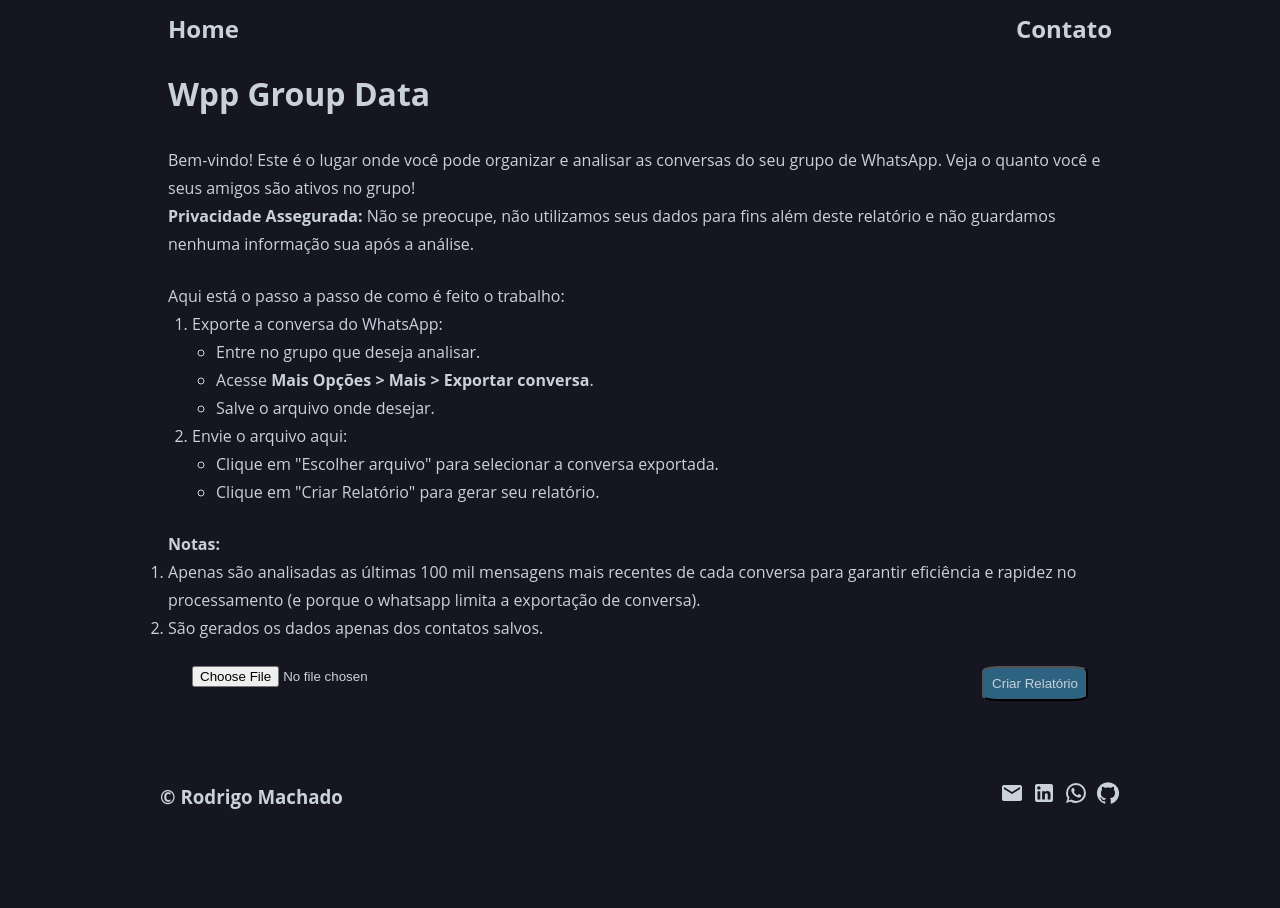
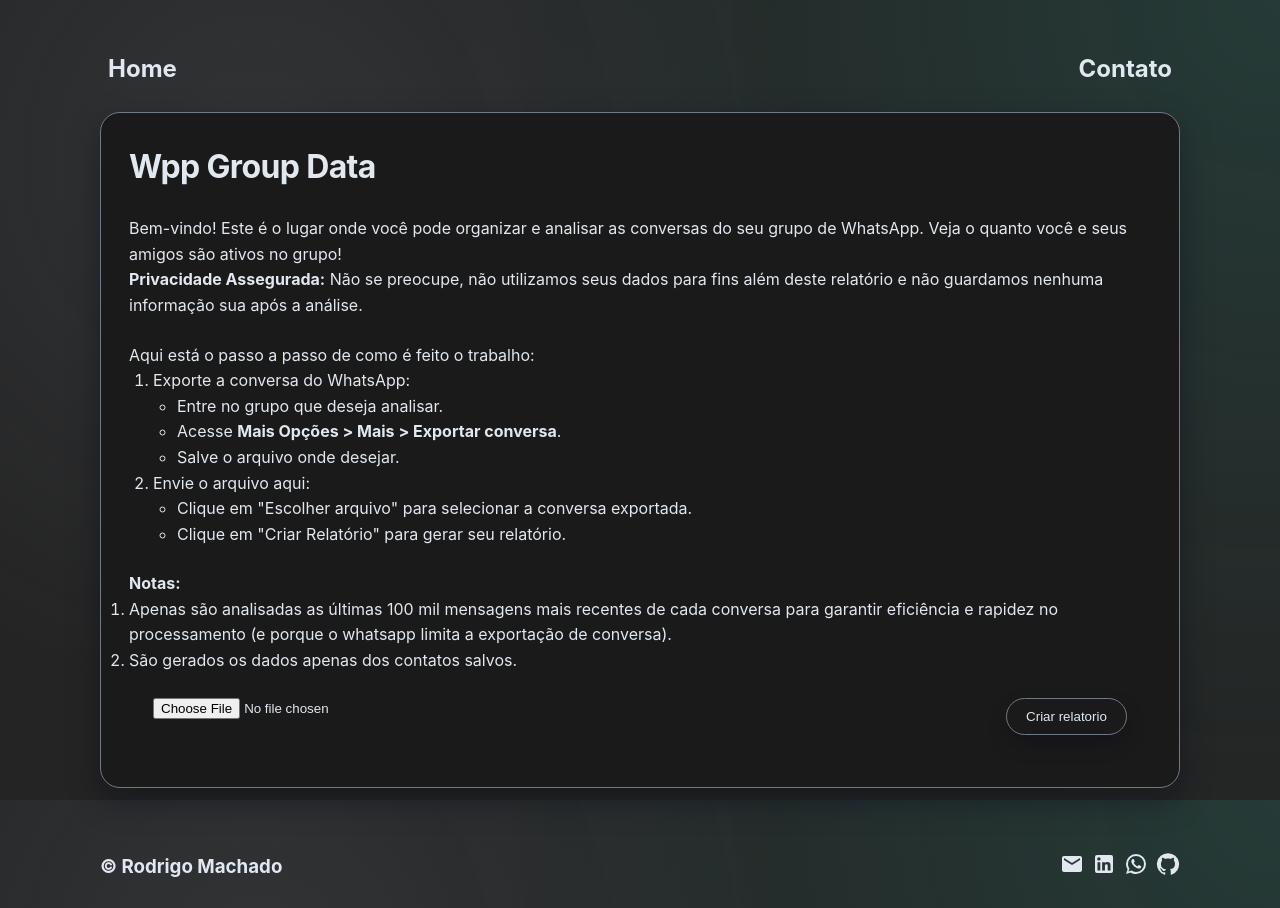
Before and after one commit to rodrigoborgesmachado/wpp-group-data, a React (Create React App) app: page / in a window 1280 px wide. Before the commit the page ends 814 px from the top, so only its background shows below. Built offline with nearby package versions, Linux system fonts and the light colour scheme.

Commit message:
Adicionando alterações dos layouts

```diff
--- a/src/components/loader/loader.css
+++ b/src/components/loader/loader.css
@@ -1,14 +1,17 @@
 .loader-container {
+    position: fixed;
+    inset: 0;
     display: flex;
     justify-content: center;
     align-items: center;
-    height: 100vh; /* Full screen height */
-    width: 100%;
+    background: var(--color-overlay);
+    backdrop-filter: blur(4px);
+    z-index: 999;
   }
 
   .spinner {
-    border: 8px solid var(--loader-background-color);
-    border-top: 8px solid var(--loader-color);
+    border: 8px solid var(--color-scroll-track);
+    border-top: 8px solid var(--color-accent);
     border-radius: 50%;
     width: 60px;
     height: 60px;
--- a/src/index.css
+++ b/src/index.css
@@ -1,75 +1,45 @@
 :root {
-  /* Cor do background */
-  --background-color: #161623;
+  font-family: "Inter", system-ui, -apple-system, BlinkMacSystemFont, "Segoe UI", sans-serif;
+  line-height: 1.5;
+  font-weight: 400;
+  font-synthesis: none;
+  text-rendering: optimizeLegibility;
+  -webkit-font-smoothing: antialiased;
+  -moz-osx-font-smoothing: grayscale;
 
-  /* Cor do header, footer e outros elementos principais */
-  --primary-color: #161623;
-
-  /* Cor dos painéis */
-  --secundary-color: #4D5B7D;
-  /* Cor dos painéis */
-  --secundary-color-hover: #383838;
-
-  /* Cor do texto nos painéis */
-  --text-color-primary-light: #cdd7f7;
-  --text-color-primary: #C9D1D9;
-  --text-color-secondary: #FFFFFF;
-  --text-color-accent: #2CDEBF;
-  --text-color-code: #426278;
-  --text-color-button: #FFFFFF;
-
-  /* Cores do botão principal */
-  --button-color-primary: #2d6280;
-  --button-color-primary-hover: #467a98;
-  --button-color-primary-wrong: #B00020;
-  --button-color-primary-wrong-hover: #CF6679;
-
-  --button-color-primary-right: rgb(56, 142, 60);
-  --button-color-primary-right-hover: rgb(56, 142, 60, 0.9);
-
-  --button-color-secondary: rgb(37, 26, 166);
-  --separator-color-primary: rgba(173, 179, 187, 0.48);;
-  --shadow-color-primary: rgba(0, 0, 0, .12);
-  --shadow-color-secondary: rgba(0, 0, 0, .12);
-  --separator-marker-color-primary: #006B59;
-
-  --block-color: #FAFDFA;
-  --block-color-secundary: #FAFDFA;
-
-  --color-surface: #FAFDFA;
-  --color-surface-variant: #1F1F1F;
-
-  --loader-color: #8A2BE2;
-  --panel-border-color : #eaebeb;
-
-  --border-color: gray;
-
-  --modal-background-color:rgba(255, 255, 255, 0.25);
-
-  --footer-heigth:48px;
-  --icon-heigth:24px;
-  --header-height: 56px;
-
-  --default-spacing:8px;
-  --double-default-spacing:calc(2 * var(--default-spacing));
-  --triple-default-spacing:calc(3 * var(--default-spacing));
-
-  --default-max-width:1080px;
-
-  --default-border-radius:8px;
-  --default-border-radius-extra:16px;
-
-  --transient-color-primary: #8A2BE2;
-  --transient-color-second: #4B0082;
-  --transient-color-third: #B00020;
-  --transient-color-fourfh: #CF6679;
-
-  --loader-background-color: #3c3c3c;
-  --loader-color: #bb86fc;
-
-  --xl6: 4rem;
+  color-scheme: light dark;
+  --color-background: #242424;
+  --color-surface: #1a1a1a;
+  --color-surface-muted: #1a1a1a;
+  --color-surface-elevated: #1a1a1a;
+  --color-border: #1a1a1a;
+  --color-border-strong: rgb(113, 121, 134);
+  --color-text-primary: #e2e8f0;
+  --color-text-secondary: #e2e8f0;
+  --color-accent: #2cdebf;
+  --color-button-bg: #1a1a1a;
+  --color-button-text: #e2e8f0;
+  --color-card-bg: #1a1a1a;
+  --color-card-border: rgb(113, 121, 134);
+  --color-danger: #f87171;
+  --color-danger-surface: rgba(248, 113, 113, 0.12);
+  --color-danger-text: #fca5a5;
+  --color-warning: #fbbf24;
+  --color-overlay: rgba(15, 23, 42, 0.75);
+  --color-input-bg: #242424;
+  --color-input-text: #f8fafc;
+  --color-input-border: rgb(113, 121, 134);
+  --color-scroll-thumb: rgba(148, 163, 184, 0.4);
+  --color-scroll-track: rgba(15, 23, 42, 0.35);
+  --default-spacing: 8px;
+  --double-default-spacing: calc(2 * var(--default-spacing));
+  --triple-default-spacing: calc(3 * var(--default-spacing));
+  --default-max-width: 1080px;
+  --default-border-radius: 12px;
+  --default-border-radius-extra: 20px;
+  --shadow-soft: 0 12px 32px rgba(2, 6, 23, 0.35);
+  --shadow-raised: 0 24px 60px rgba(2, 6, 23, 0.45);
 }
-
 * {
   padding: 0;
   margin: 0;
@@ -77,131 +47,115 @@
 }
 
 [data-theme='light'] {
-  /* Cor do background */
-  --background-color: #dddddd;
-
-  /* Cor do header, footer e outros elementos principais */
-  --primary-color: #f0f0f0;
-
-  /* Cor dos painéis */
-  --secundary-color: #e0e0e0;
-  /* Cor dos painéis */
-  --secundary-color-hover: #d0d0d0;
-
-  /* Cor do texto nos painéis */
-  --text-color-primary-light: #2e4e4e;
-  --text-color-primary: #1e1e1e;
-  --text-color-secondary: #333333;
-  --text-color-accent: #007bff;
-  --text-color-code: #3d3d3d;
-  --text-color-button: #ffffff;
-
-  /* Cores do botão principal */
-  --button-color-primary: #007bff;
-  --button-color-primary-hover: #0056b3;
-  --button-color-primary-wrong: #dc3545;
-  --button-color-primary-wrong-hover: #c82333;
-
-  --button-color-primary-right: #28a745;
-  --button-color-primary-right-hover: #218838;
-
-  --button-color-secondary: #6c757d;
-  --separator-color-primary: rgba(0, 0, 0, 0.1);
-  --shadow-color-primary: rgba(0, 0, 0, 0.1);
-  --shadow-color-secondary: rgba(0, 0, 0, 0.1);
-  --separator-marker-color-primary: #006b59;
-
-  --block-color: #ffffff;
-  --block-color-secundary: #f8f9fa;
-
+  color-scheme: light;
+  --color-background: #f8fafc;
   --color-surface: #ffffff;
-  --color-surface-variant: #f0f0f0;
-
-  --loader-color: #007bff;
-  --panel-border-color : #cccccc;
-
-  --modal-background-color: rgba(255, 255, 255, 0.9);
-
-  --footer-heigth: 24px;
-
-  --default-spacing: 8px;
-  --double-default-spacing: calc(2 * var(--default-spacing));
-  --triple-default-spacing: calc(3 * var(--default-spacing));
-
-  --default-max-width: 1080px;
-
-  --transient-color-primary: #007bff;
-  --transient-color-second: #0056b3;
-  --transient-color-third: #dc3545;
-  --transient-color-fourfh: #c82333;
-
-  --loader-background-color: #f3f3f3;
-  --loader-color: #1976d2;
+  --color-surface-muted: #eef2f7;
+  --color-surface-elevated: #ffffff;
+  --color-border: #e2e8f0;
+  --color-border-strong: #cbd5e1;
+  --color-text-primary: #0f172a;
+  --color-text-secondary: #334155;
+  --color-accent: #0f766e;
+  --color-button-bg: #ffffff;
+  --color-button-text: #0f172a;
+  --color-card-bg: #ffffff;
+  --color-card-border: #e2e8f0;
+  --color-danger: #dc2626;
+  --color-danger-surface: rgba(220, 38, 38, 0.12);
+  --color-danger-text: #b91c1c;
+  --color-warning: #d97706;
+  --color-overlay: rgba(15, 23, 42, 0.12);
+  --color-input-bg: #ffffff;
+  --color-input-text: #0f172a;
+  --color-input-border: #cbd5e1;
+  --color-scroll-thumb: rgba(100, 116, 139, 0.4);
+  --color-scroll-track: rgba(148, 163, 184, 0.3);
 }
-
-
 body {
-  background-color: var(--background-color);
-  color: var(--text-color-primary);
-  padding: auto;
-  font-family: open sans,system-ui,-apple-system,BlinkMacSystemFont,segoe ui,Roboto,helvetica neue,Arial,noto sans,sans-serif,apple color emoji,segoe ui emoji,segoe ui symbol,noto color emoji;
-  line-height: 1.75;
+  min-height: 100vh;
+  background-color: var(--color-background);
+  color: var(--color-text-primary);
+  padding: clamp(16px, 2vw, 28px);
+  font-family: inherit;
+  line-height: 1.6;
+  background-image:
+    radial-gradient(circle at top right, rgba(44, 222, 191, 0.12), transparent 55%),
+    radial-gradient(circle at 20% 20%, rgba(148, 163, 184, 0.12), transparent 45%);
+  background-attachment: fixed;
 }
-
 .App{
   display: flex;
   flex-direction: column;
-  align-items: center;
-  max-width: 960px;
-  min-height: 100vh;
-  margin: auto;
+  align-items: stretch;
+  width: min(100%, var(--default-max-width));
+  min-height: calc(100vh - clamp(32px, 4vw, 56px));
+  margin: 0 auto;
+  gap: var(--double-default-spacing);
 }
-
 .container{
   width: 100%;
   height: 100%;
-  padding: var(--default-spacing);
-  margin: auto;
+  padding: clamp(16px, 2.5vw, 28px);
+  margin: 0 auto;
+  background: var(--color-surface);
+  border: 1px solid var(--color-border-strong);
+  border-radius: var(--default-border-radius-extra);
+  box-shadow: var(--shadow-soft);
 }
-
 .option-link {
   position: relative;
   display: inline-block;
   cursor: pointer;
+  color: inherit;
+  text-decoration: none;
 }
-
 .option-link::after {
   content: '';
   position: absolute;
   left: 0;
-  bottom: 0;
+  bottom: -3px;
   width: 0;
   height: 2px;
-  background-color: var(--border-color);
-  transition: width 0.5s ease-in-out;
+  background-color: var(--color-accent);
+  transition: width 0.3s ease-in-out;
 }
-
 .option-link:hover::after {
   width: 100%;
 }
 
 button{
-  background-color: var(--button-color-primary);
-  color: var(--text-color-primary);
-  padding: var(--default-spacing);
-  border-radius: 15%;
+  background-color: var(--color-button-bg);
+  color: var(--color-button-text);
+  padding: 0.65rem 1.2rem;
+  border-radius: 999px;
+  border: 1px solid var(--color-border-strong);
+  box-shadow: 0 10px 20px rgba(2, 6, 23, 0.2);
   cursor: pointer;
+  transition: transform 0.2s ease, box-shadow 0.2s ease, border-color 0.2s ease;
 }
 
 button:hover{
-  transition: width 0.5s ease-in-out;
-  background-color: var(--button-color-primary-hover);
+  transform: translateY(-1px);
+  border-color: var(--color-accent);
+  box-shadow: 0 14px 26px rgba(2, 6, 23, 0.28);
 }
 
-.titulo h1{
-  font-size: 2rem;
+button:focus-visible {
+  outline: 2px solid var(--color-accent);
+  outline-offset: 2px;
 }
 
+button:disabled {
+  opacity: 0.65;
+  cursor: not-allowed;
+  transform: none;
+  box-shadow: 0 6px 14px rgba(2, 6, 23, 0.18);
+}
+.titulo h1{
+  font-size: clamp(2rem, 2.4vw, 2.6rem);
+  letter-spacing: -0.02em;
+}
 .titulo{
   margin-bottom: var(--triple-default-spacing);
 }
--- a/src/pages/home/home.js
+++ b/src/pages/home/home.js
@@ -1,5 +1,5 @@
 import './home.css';
-import { useState, useEffect } from 'react';
+import { useState } from 'react';
 import api from '../../services/api';
 import { toast } from 'react-toastify';
 import Loader from '../../components/loader/loader';
@@ -24,29 +24,18 @@ export default function Home(){
         formData.append('file', file);
 
         try {
-            const response = await api.post('/Wpp', formData)
-            .then(response => {
-                setLoadding(false);
-                navigate("/relatorio/" + response.data.object.id, {replace: true});
-            })
-            .catch(error => {
-                setLoadding(false);
-                toast.error('Erro ao processar o arquivo: ' + error);
-            });
-
+            const response = await api.post('/Wpp', formData);
+            navigate("/relatorio/" + response.data.object.id, {replace: true});
         } catch (error) {
-            console.log(error);
-            toast.error("There was an error uploading the file!" + error);
+            toast.error('Erro ao processar o arquivo: ' + error);
+        } finally {
+            setLoadding(false);
         }
     }
 
-    if(loadding)
-        return(
-            <Loader/>
-        )
-    else
     return(
         <div className="container">
+            {loadding ? <Loader/> : null}
             <div className='home'>
                 <div className='titulo'>
                     <h1>Wpp Group Data</h1>
@@ -82,7 +71,9 @@ export default function Home(){
                 </p>
                 <div className='upload-file'>
                     <input type='file' accept=".zip" onChange={handleFileChange}/>
-                    <button onClick={()=> GeraRelatorio()}>Criar Relatório</button>
+                    <button onClick={GeraRelatorio} disabled={loadding}>
+                        {loadding ? 'Gerando relatorio...' : 'Criar relatorio'}
+                    </button>
                 </div>
             </div>
         </div>
```
